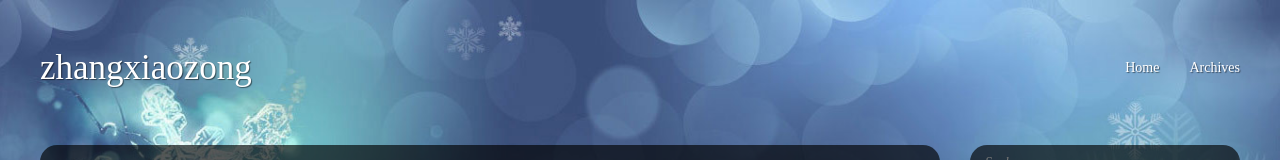
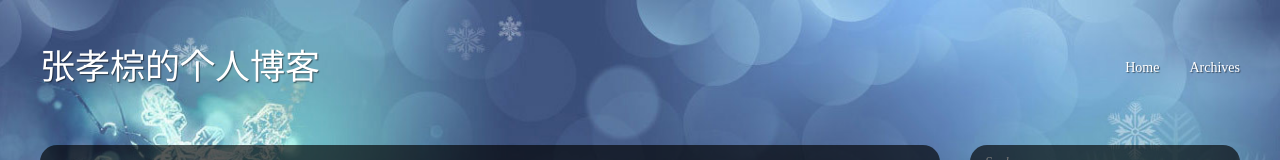
Before and after one commit to zhangxiaozong/zhangxiaozong.github.io, a plain HTML site: page 2017/07/28/hello-world/index.html in a window 1280 px wide. Shown: the top 160 px of the page. Drawn offline with Linux system fonts and the light colour scheme; a script that the page names is missing.

Commit message:
Site updated: 2017-07-29 08:49:02

```diff
--- a/2017/07/28/hello-world/index.html
+++ b/2017/07/28/hello-world/index.html
@@ -3,7 +3,7 @@
 <head>
   <meta charset="utf-8" />
 
-  <title>Hello World | zhangxiaozong</title>
+  <title>Hello World | 张孝棕的个人博客</title>
   <meta name="author" content="ZhangXiaoZong" />
 
 
@@ -15,7 +15,7 @@
   <meta name="viewport" content="width=device-width, initial-scale=1, maximum-scale=1" />
 
   <meta property="og:title" content="Hello World" />
-  <meta property="og:site_name" content="zhangxiaozong" />
+  <meta property="og:site_name" content="张孝棕的个人博客" />
 
 
 
@@ -28,7 +28,7 @@
   <link href="/css/images/favicon.ico" rel="icon" />
 
 
-  <link rel="alternate" href="/atom.xml" title="zhangxiaozong" type="application/atom+xml">
+  <link rel="alternate" href="/atom.xml" title="张孝棕的个人博客" type="application/atom+xml">
   <link rel="stylesheet" href="/css/style.css" media="screen" type="text/css">
   <!--[if lt IE 9]><script src="//html5shiv.googlecode.com/svn/trunk/html5.js"></script><![endif]-->
 
@@ -42,7 +42,7 @@
 
 <body>
   <header id="header" class="inner"><div class="alignleft">
-  <h1><a href="/">zhangxiaozong</a></h1>
+  <h1><a href="/">张孝棕的个人博客</a></h1>
   <h2><a href="/"></a></h2>
 </div>
 <nav id="main-nav" class="alignright">
```
Also changed, not shown: archives/2017/07/index.html (+4 -4 lines), archives/2017/index.html (+4 -4 lines), archives/index.html (+4 -4 lines), index.html (+4 -4 lines).
